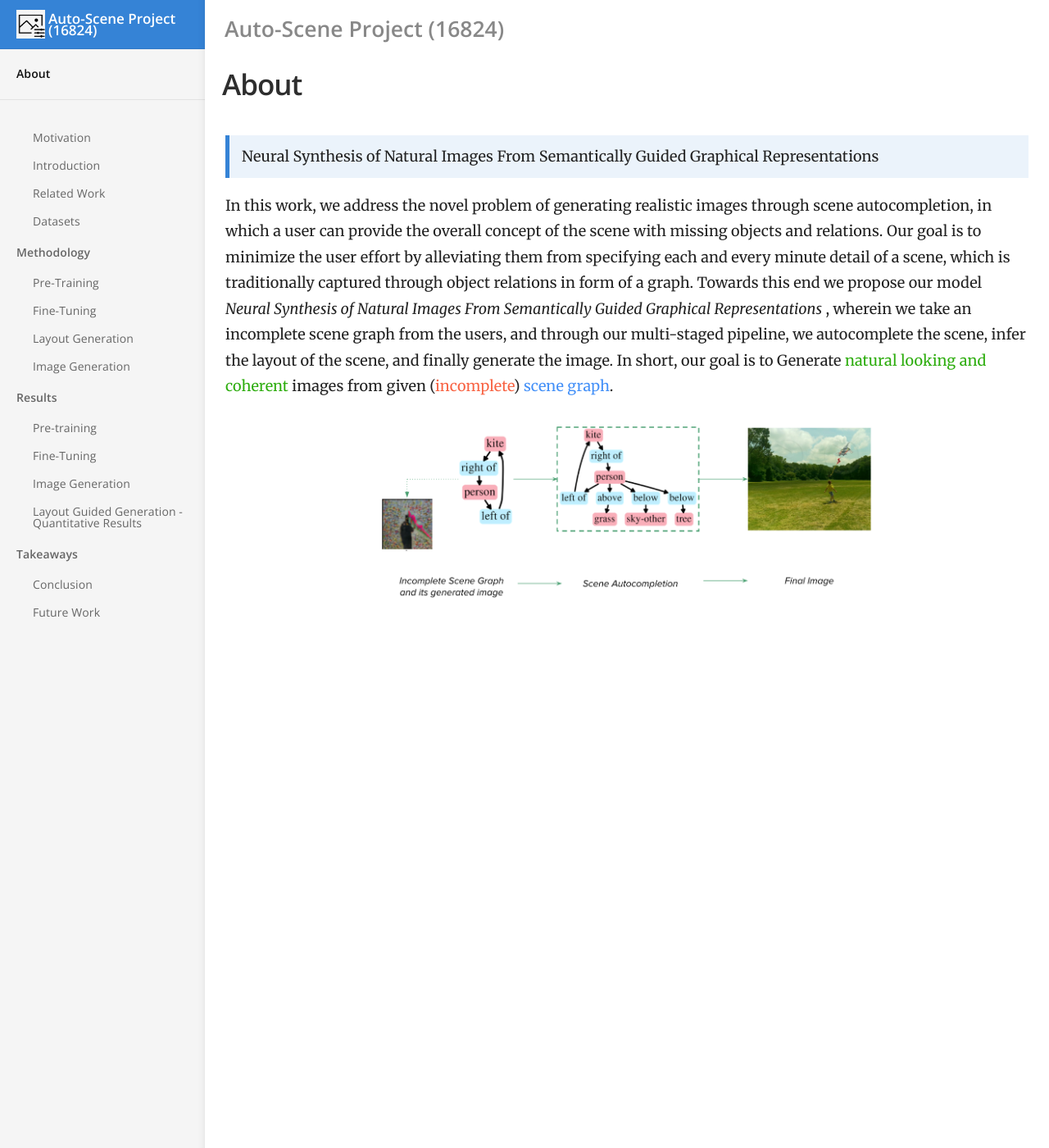
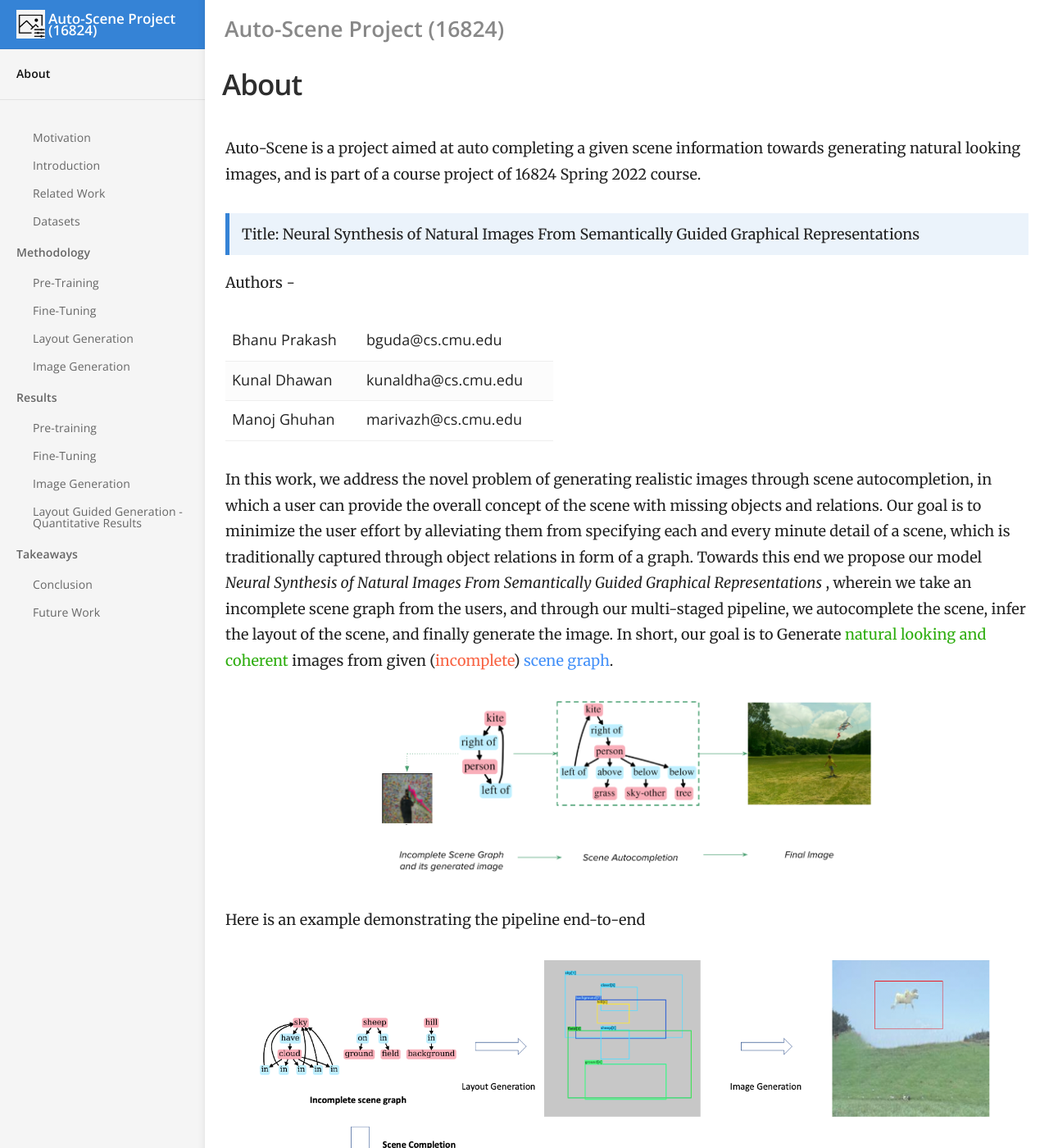
Before and after one commit to bhanu77prakash/scene-edit.github.io, a Jekyll site: the page built from index.md, in a window 1280 px wide and 1400 px high. Shown: the whole window at 82% size. Built offline with Jekyll 4.4.1, drawn with Linux system fonts in a browser that asks for light colours.

Commit message:
updated website

```diff
--- a/index.md
+++ b/index.md
@@ -1,9 +1,26 @@
 ---
 title: About
 ---
-> Neural Synthesis of Natural Images From Semantically Guided Graphical Representations
+Auto-Scene is a project aimed at auto completing a given scene information towards generating natural looking images, and is part of a course project of 16824 Spring 2022 course.
+
+> Title: Neural Synthesis of Natural Images From Semantically Guided Graphical Representations
+
+
+Authors -
+<table style="width:400px;">
+<tr><td>Bhanu Prakash</td><td>bguda@cs.cmu.edu</td></tr>
+<tr><td>Kunal Dhawan</td><td>kunaldha@cs.cmu.edu</td></tr>
+<tr><td>Manoj Ghuhan</td><td>marivazh@cs.cmu.edu</td></tr>
+</table>
 
 In this work, we address the novel problem of generating realistic images through scene autocompletion, in which a user can provide the overall concept of the scene with missing objects and relations. Our goal is to minimize the user effort by alleviating them from specifying each and every minute detail of a scene, which is traditionally captured through object relations in form of a graph. Towards this end we propose our model *Neural Synthesis of Natural Images From Semantically Guided Graphical Representations* , wherein we take an incomplete scene graph from the users, and through our multi-staged pipeline, we autocomplete the scene, infer the layout of the scene, and finally generate the image. In short, our goal is to Generate <span style="color:#2DAD0E">natural looking and coherent</span> images from given (<span style="color:#F86343">incomplete</span>) <span style="color:#4390F8">scene graph</span>.
 <center>
 <img src="images/pipeline.png" alt="pipeline" style="width:600px;"/>
 </center>
+
+<br>
+Here is an example demonstrating the pipeline end-to-end
+
+<center>
+<img src="images/motivation.png" alt="pipeline" style="width:900px;"/>
+</center>
```
Also changed, not shown: images/motivation.png (added).
